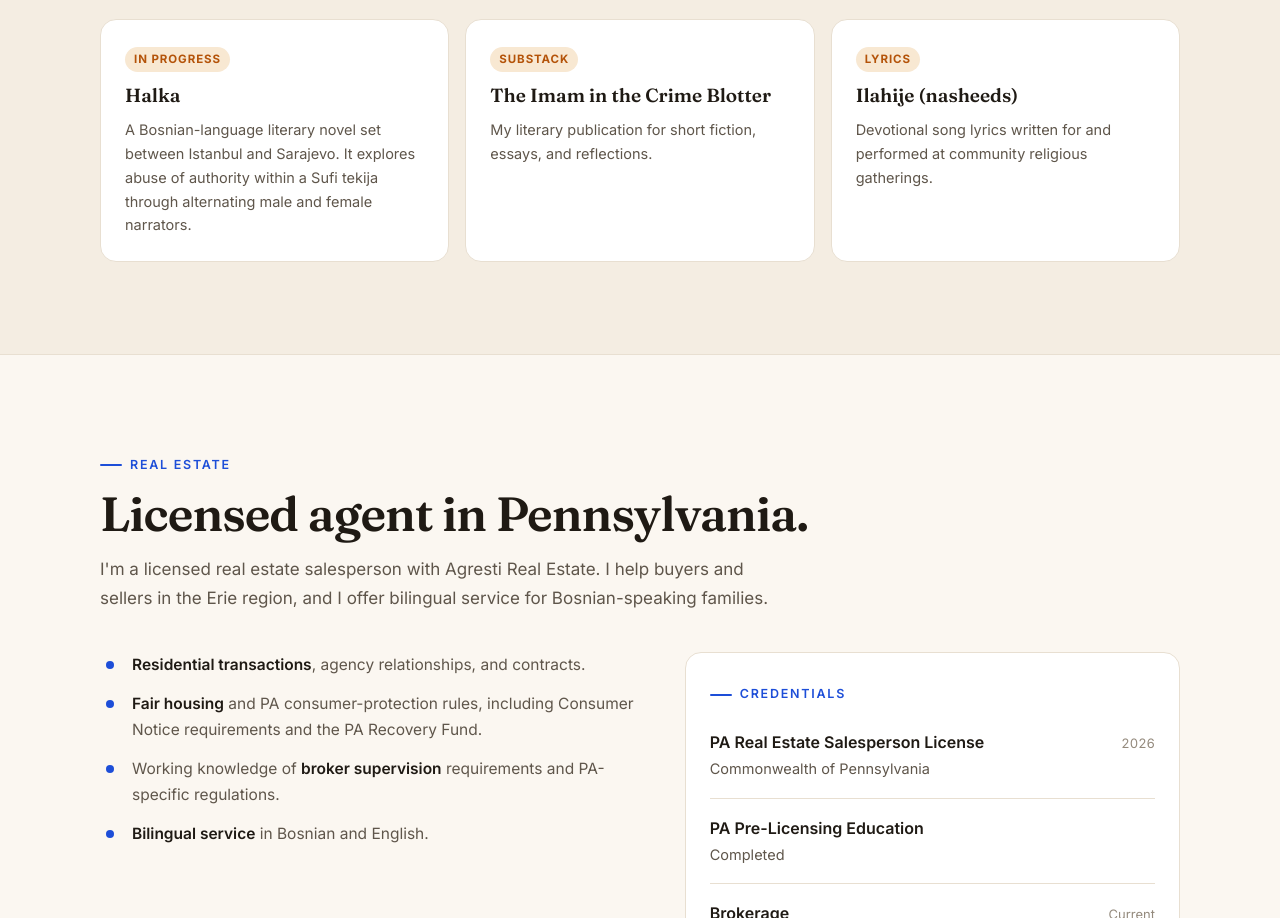
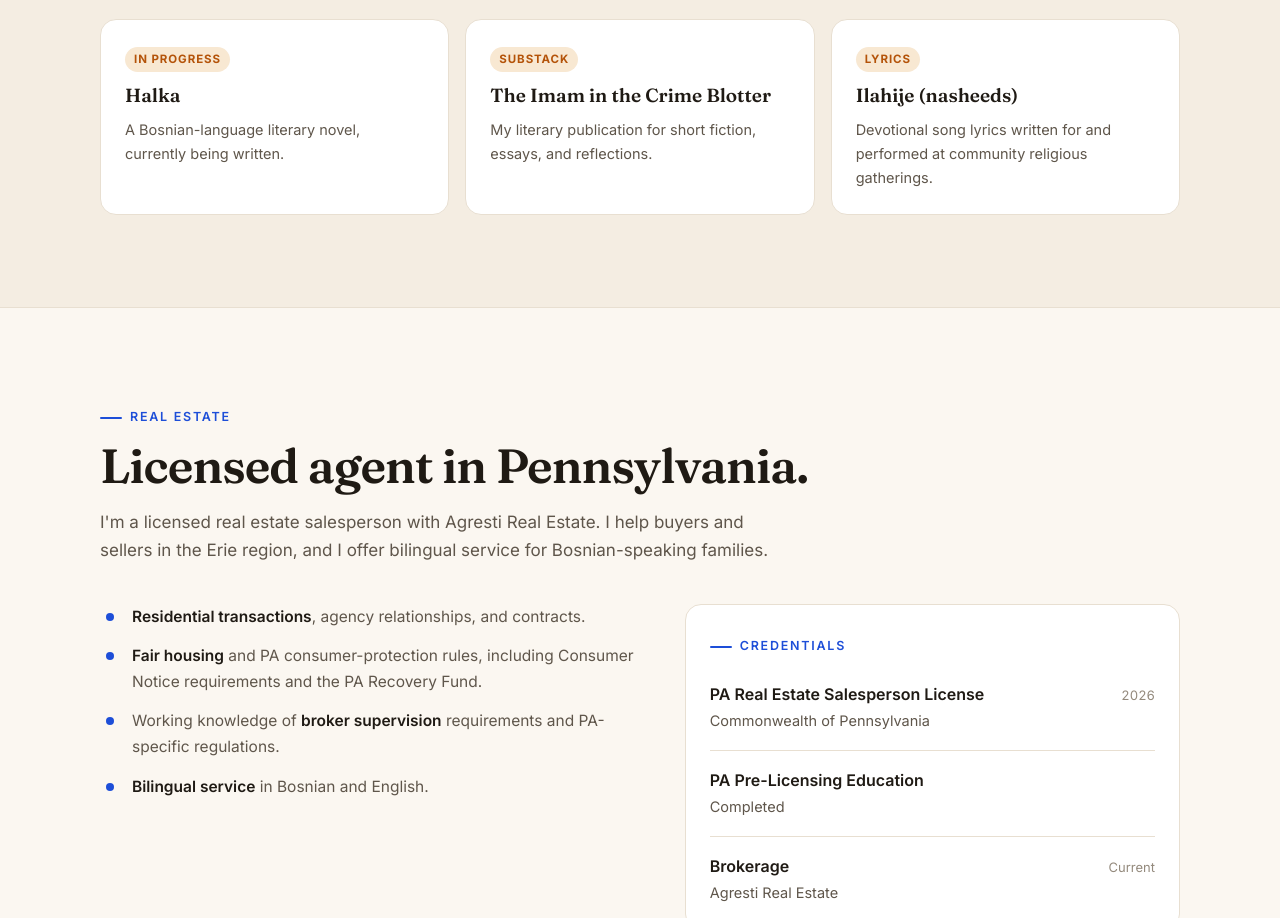
Before and after one commit to ademdeniz/ademdeniz.github.io, a plain HTML site: page profile/index.html in a window 1280 px wide. Shown: the part 3654-4572 px from the top of the page. Drawn offline with Linux system fonts and the light colour scheme.

Commit message:
Trim novel description on profile page
Co-Authored-By: Claude Opus 5.5 <noreply@anthropic.com>

```diff
--- a/profile/index.html
+++ b/profile/index.html
@@ -384,7 +384,7 @@ footer a{color:var(--muted)}
     </div>
 
     <div class="wip">
-      <div class="card reveal"><span class="tag">In progress</span><h4>Halka</h4><p>A Bosnian-language literary novel set between Istanbul and Sarajevo. It explores abuse of authority within a Sufi tekija through alternating male and female narrators.</p></div>
+      <div class="card reveal"><span class="tag">In progress</span><h4>Halka</h4><p>A Bosnian-language literary novel, currently being written.</p></div>
       <div class="card reveal"><span class="tag">Substack</span><h4>The Imam in the Crime Blotter</h4><p>My literary publication for short fiction, essays, and reflections.</p></div>
       <div class="card reveal"><span class="tag">Lyrics</span><h4>Ilahije (nasheeds)</h4><p>Devotional song lyrics written for and performed at community religious gatherings.</p></div>
     </div>
```
